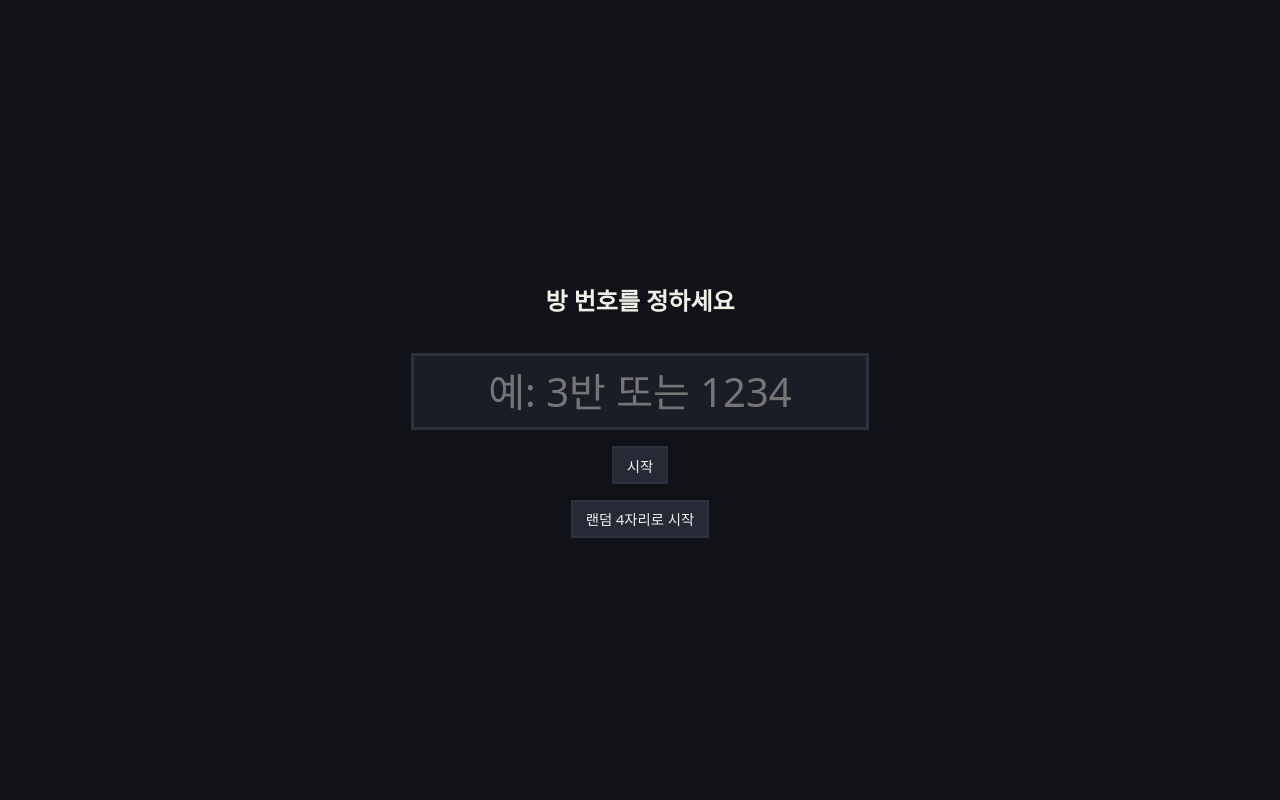
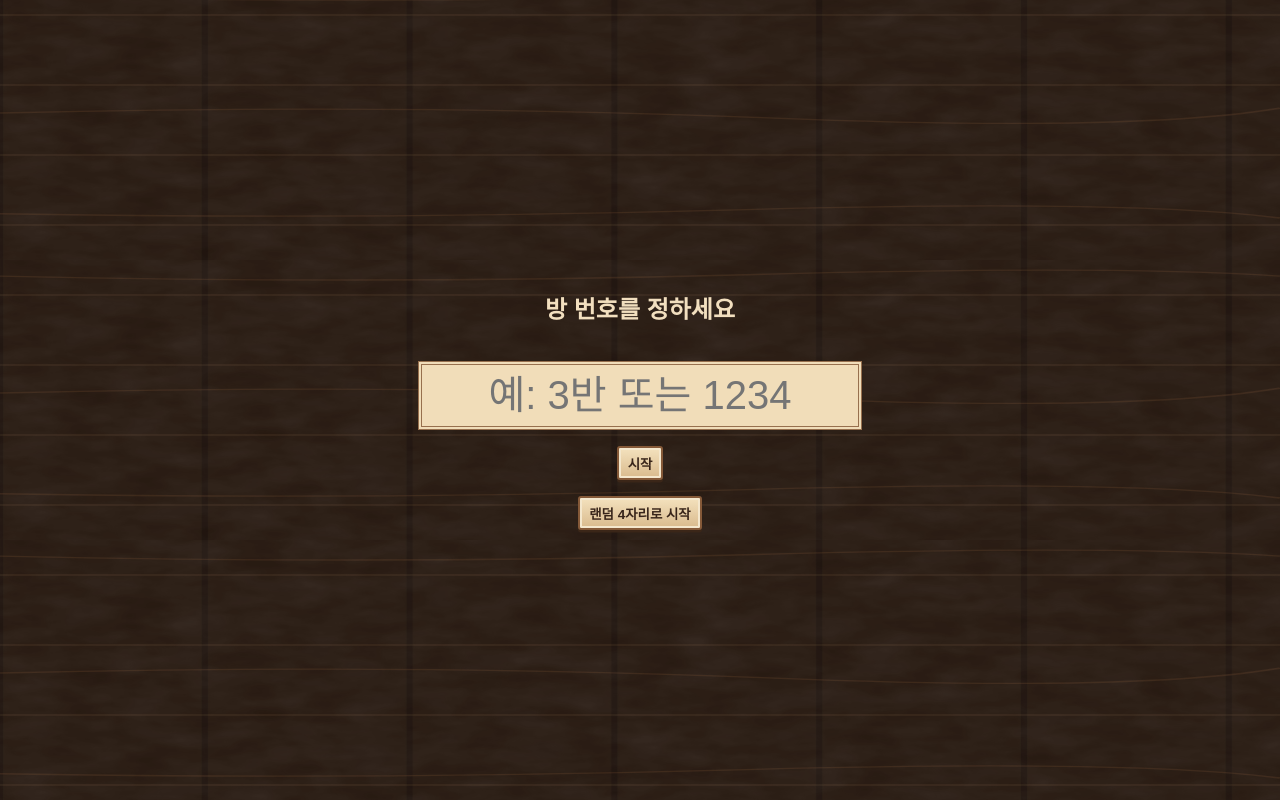
Before and after one commit to RamzThunder/gugeo, a plain HTML site: page dist/tv/index.html in a window 1280 px wide. Drawn offline with Linux system fonts and the light colour scheme; a web font is replaced by a local one.

Commit message:
Preview-only compiled teacher dashboard with vintage styling

```diff
--- a/dist/tv/index.html
+++ b/dist/tv/index.html
@@ -3,7 +3,7 @@
 <head>
 <meta charset="utf-8">
 <meta name="viewport" content="width=device-width,initial-scale=1">
-<title>검열국 탈출 · 교실 TV</title>
+<title>검열실 상황판 · 교사용 관제판</title>
 <style>
 /* TV에서 학생 시를 손글씨(그리운 묘은흘림체)로 보여 줌. 글꼴 파일은 학생 게임 폴더의 것을 같이 씀 */
 @font-face{font-family:"GriunMyoeun";src:url(../game/fonts/Griun_MyoeunHeullim-Rg.woff2) format("woff2");font-display:swap}
@@ -98,10 +98,11 @@ button:hover{border-color:var(--amber)}
 #setup.show{display:flex}
 #setup input{font:inherit;font-size:5vh;text-align:center;width:20ch;background:var(--card);color:var(--tx);border:3px solid var(--line);padding:1vh}
 </style>
+<link rel="stylesheet" href="teacher-vintage.css">
 </head>
 <body>
 <header>
-  <h1>검열국 탈출 · 진행 상황</h1><span id="conn" style="font-size:1.8vh;color:var(--mute)"><i class="dot" id="cd"></i><span id="ct">연결 중…</span></span>
+  <h1>검열실 상황판</h1><span id="conn" style="font-size:1.8vh;color:var(--mute)"><i class="dot" id="cd"></i><span id="ct">연결 중…</span></span>
   <span class="sp"></span>
   <div class="code"><div id="qr"></div><div><small>학생 입장 방 번호</small><b id="rc">----</b><small id="lk"></small></div></div>
   <div class="lim"><div><small>제한 시간</small><span id="lm" style="font-size:1.5vh;color:var(--mute)"></span></div><button id="mdn" type="button" aria-label="1분 줄이기">−</button><b id="mv">20</b><span style="font-size:2.4vh">분</span><button id="mup" type="button" aria-label="1분 늘리기">+</button></div>
@@ -571,7 +572,7 @@ function build(){
     <div class="top"><span class="no">${i+1}조</span><span class="tm" id="tm${i+1}">--:--</span></div>
     <div class="st" id="st${i+1}">아직 입장 전</div>
     <div class="trk" id="tk${i+1}">${"<i></i>".repeat(STEPS)}</div>
-    <div class="sus"><span>의심도</span><div class="bar"><i id="sb${i+1}"></i></div><b id="sn${i+1}">0</b></div>
+    <div class="sus"><span>의심 정도</span><div class="bar"><i id="sb${i+1}"></i></div><b id="sn${i+1}">0</b></div>
     <div class="rv">시 확인 요청 · 눌러서 보기</div>
     <div class="ctl"><button type="button" id="p5${i+1}" title="이 조에 5분 더 주기 (붙잡힌 조는 다시 이어서 함)">+5분</button><button type="button" id="ad${i+1}" title="이 조 기기에 관리 모드(바로 가기·넘기기)를 켜고 끕니다">관리 모드</button></div>
     <div class="piece"><div class="lb">${i+1}조 탈출 성공!</div><div class="ch" id="pc${i+1}"></div><div class="tt" id="pt${i+1}"></div></div></div>`).join("");
```
